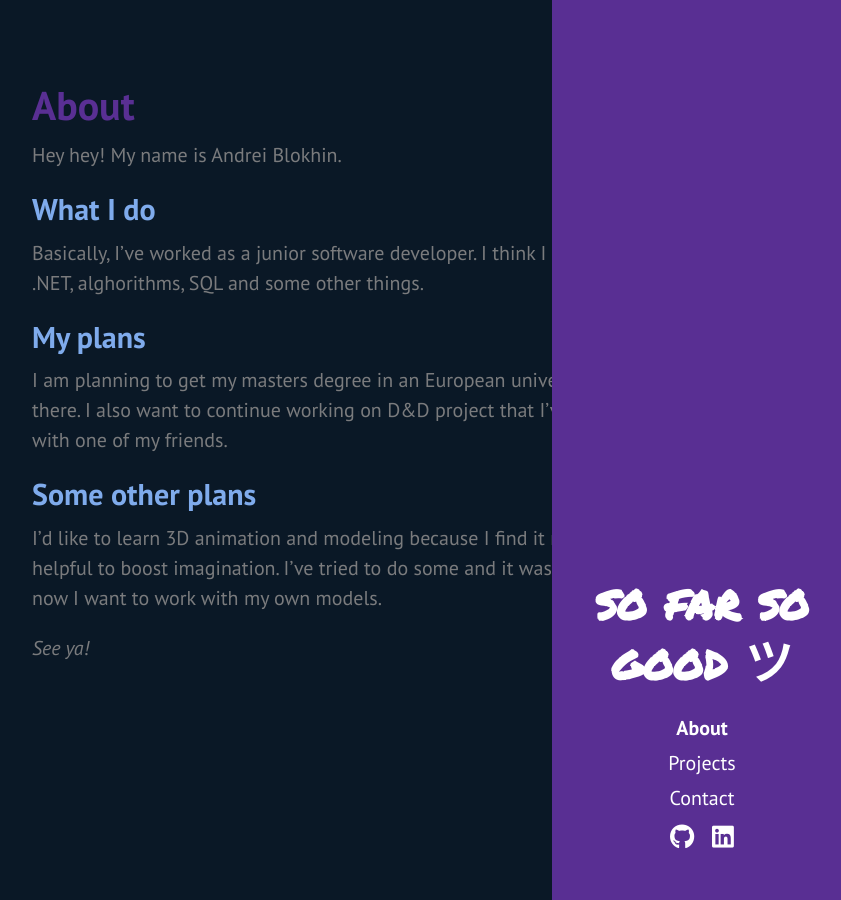
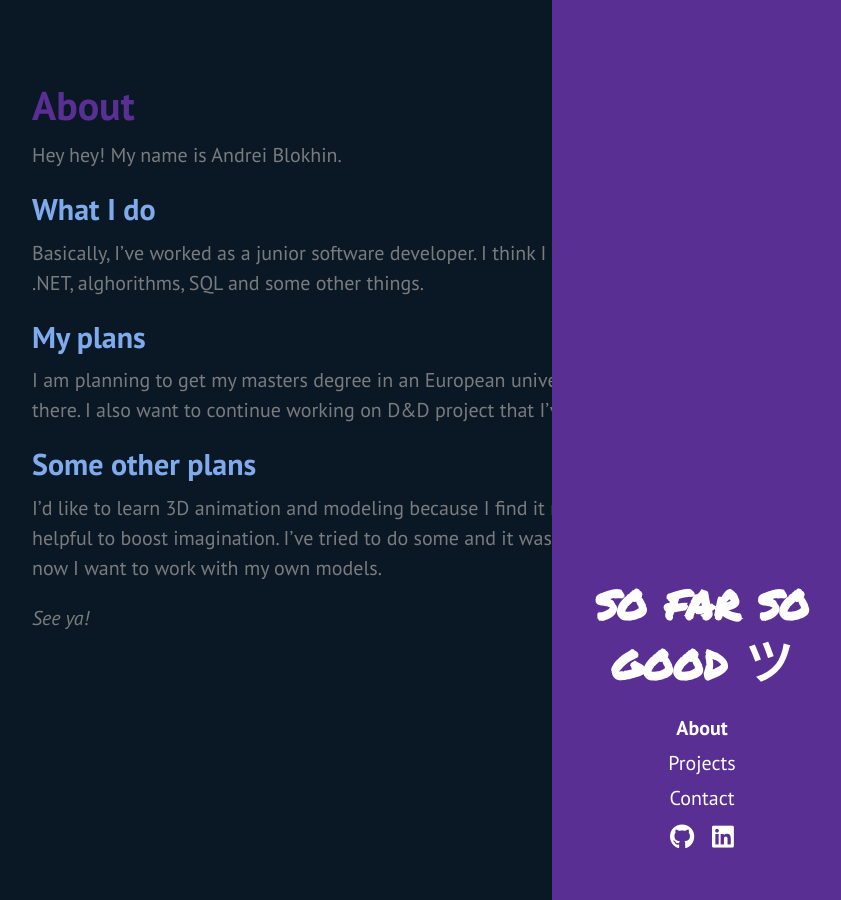
Before and after one commit to xdeath/xdeath.github.io, a Jekyll site: the page built from about.md, in a window 1280 px wide. Shown: the whole page, without its empty margins (428-1269 px from the left). Built offline with Jekyll 4.4.1, drawn with Linux system fonts in a browser that asks for light colours.

Commit message:
Some changes

```diff
--- a/about.md
+++ b/about.md
@@ -12,7 +12,7 @@ Basically, I've worked as a junior software developer. I think I know something
 
 ## My plans
 
-I am planning to get my masters degree in an European university and get a job there. I also want to continue working on D&D project that I've started to work on with one of my friends.
+I am planning to get my masters degree in an European university and get a job there. I also want to continue working on D&D project that I've started to work on.
 
 ## Some other plans
 
```
